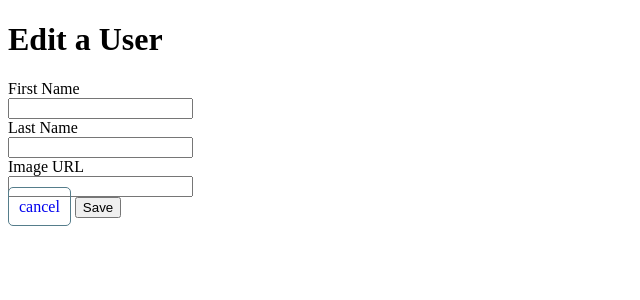
After one commit to rijothedeveloper/flask-blogly, a Python web app: template templates/edit-user-form.html in a window 1280 px wide. The commit adds this page. Shown: the top 300 px of the page, without its empty margins (0-640 px from the left). Run offline with Jinja, Linux system fonts and the light colour scheme; the template is opened without the code that fills it, so the values that code supplies are empty.

Commit message:
user interface templates added

```diff
--- /dev/null
+++ b/static/css/styles.css
@@ -0,0 +1,18 @@
+* {
+    box-sizing: border-box;
+}
+
+.button {
+    background-color: #557D8B;
+    color: white;
+    padding: 10px;
+    border-radius: 5px;
+    text-decoration: none;
+}
+
+.cancelButton {
+    border: 1px solid #557D8B;
+    padding: 10px;
+    border-radius: 5px;
+    text-decoration: none;
+}
--- a/templates/base.html
+++ b/templates/base.html
@@ -4,6 +4,7 @@
     <meta charset="UTF-8">
     <meta http-equiv="X-UA-Compatible" content="IE=edge">
     <meta name="viewport" content="width=device-width, initial-scale=1.0">
+    <link rel="stylesheet" href="/static/css/styles.css">
     <title>{% block title %} {% endblock %}</title>
 </head>
 <body>
--- /dev/null
+++ b/templates/edit-user-form.html
@@ -0,0 +1,20 @@
+{% extends "base.html" %}
+
+{% block title %} edit user {% endblock %}
+
+{% block content %}
+    <h1>Edit a User</h1>
+    <form action="/">
+        <label for="first-name">First Name</label> <br>
+        <input type="text" id="first-name" name="first-name"> <br>
+
+        <label for="last-name">Last Name</label> <br>
+        <input type="text" id="last-name" name="last-name"> <br>
+
+        <label for="img-url">Image URL</label> <br>
+        <input type="text" id="img-url" name="img-url"> <br>
+
+        <a href="/" class="cancelButton">cancel</a>
+        <button type="submit">Save</button>
+    </form>
+{% endblock %}
```
Also changed, not shown: templates/add_user_form.html (added, +20 -0 lines), templates/user_listing.html (added, +16 -0 lines).
